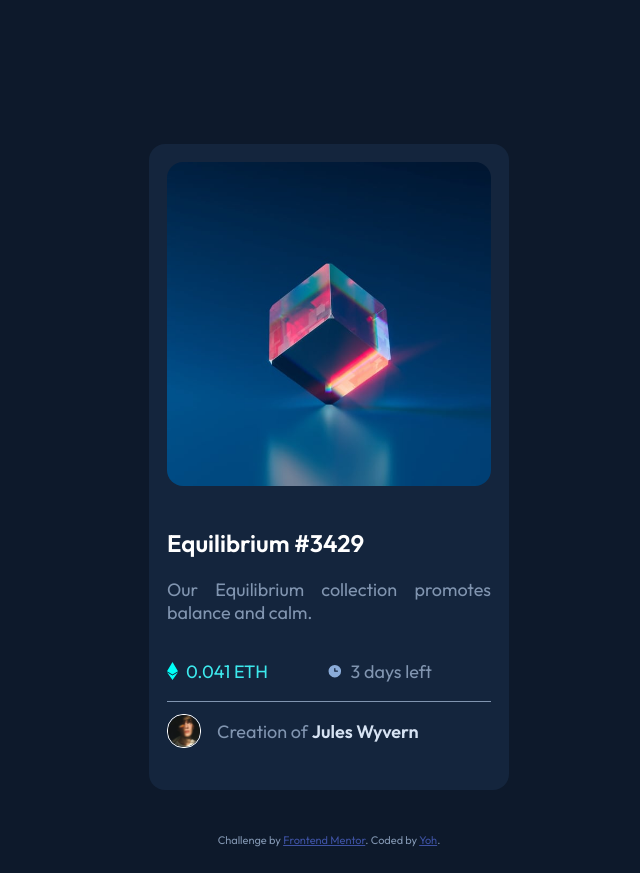
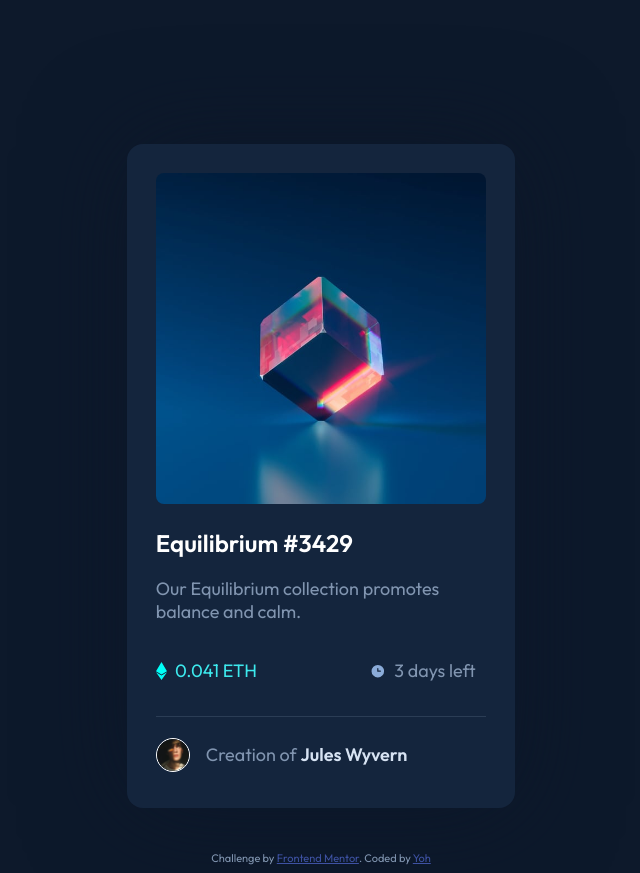
Before and after one commit to Yohh/nft-preview-card-component, a plain HTML site: page index.html in a window 1280 px wide. Shown: the top 873 px of the page, without its empty margins (399-1039 px from the left). Drawn offline with Linux system fonts and the light colour scheme.

Commit message:
almost finished

```diff
--- a/index.html
+++ b/index.html
@@ -44,7 +44,7 @@
       Challenge by
       <a href="https://www.frontendmentor.io?ref=challenge" target="_blank"
         >Frontend Mentor</a
-      >. Coded by <a href="#">Yoh</a>.
+      >. Coded by <a href="#">Yoh</a>
     </div>
   </body>
 </html>
--- a/style.css
+++ b/style.css
@@ -1,30 +1,32 @@
 body {
   width: 1440px;
+  margin-left: auto;
+  margin-right: auto;
   background-color: hsl(217, 54%, 11%);
   font-family: "Outfit", sans-serif;
 }
 
 section {
-  width: 25%;
+  width: 27%;
   margin-top: 10%;
   margin-left: auto;
   margin-right: auto;
-  padding-bottom: 2%;
+  padding-bottom: 1.5rem;
   background-color: hsl(216, 50%, 16%);
   border-radius: 1rem;
-  text-align: justify;
+  box-shadow: 0 0 100px #0c1729;
 }
 
 section * {
-  width: 90%;
+  width: 85%;
   margin-right: auto;
   margin-left: auto;
 }
 
 img {
-  width: 90%;
-  margin: 5%;
-  border-radius: 1rem;
+  width: 85%;
+  margin: 7.5% 7.5% 0% 7.5%;
+  border-radius: 0.5rem;
 }
 
 h1 {
@@ -43,7 +45,8 @@ p {
     display: flex;
     justify-content: space-between;
     border-bottom: 0.1rem solid;
-    border-color: #8195b0;
+    border-color: #2b3d55;
+    padding-bottom: 1rem;
 }
 
 .iconE {
@@ -65,11 +68,12 @@ p {
 .p3 {
     color: #8195b0;
     margin-left: 0.5rem;
+    width: 40%;
 }
 
 .flex-container.credit {
-display: flex;
-justify-content: start;
+    display: flex;
+    margin-top: 2%;
 }
 
 .avatar {
@@ -77,6 +81,7 @@ justify-content: start;
     width: 2rem;
     border: 0.1rem solid;
     border-color: hsl(0, 0%, 100%);
+    border-radius: 100%;
     border
 }
 
```
